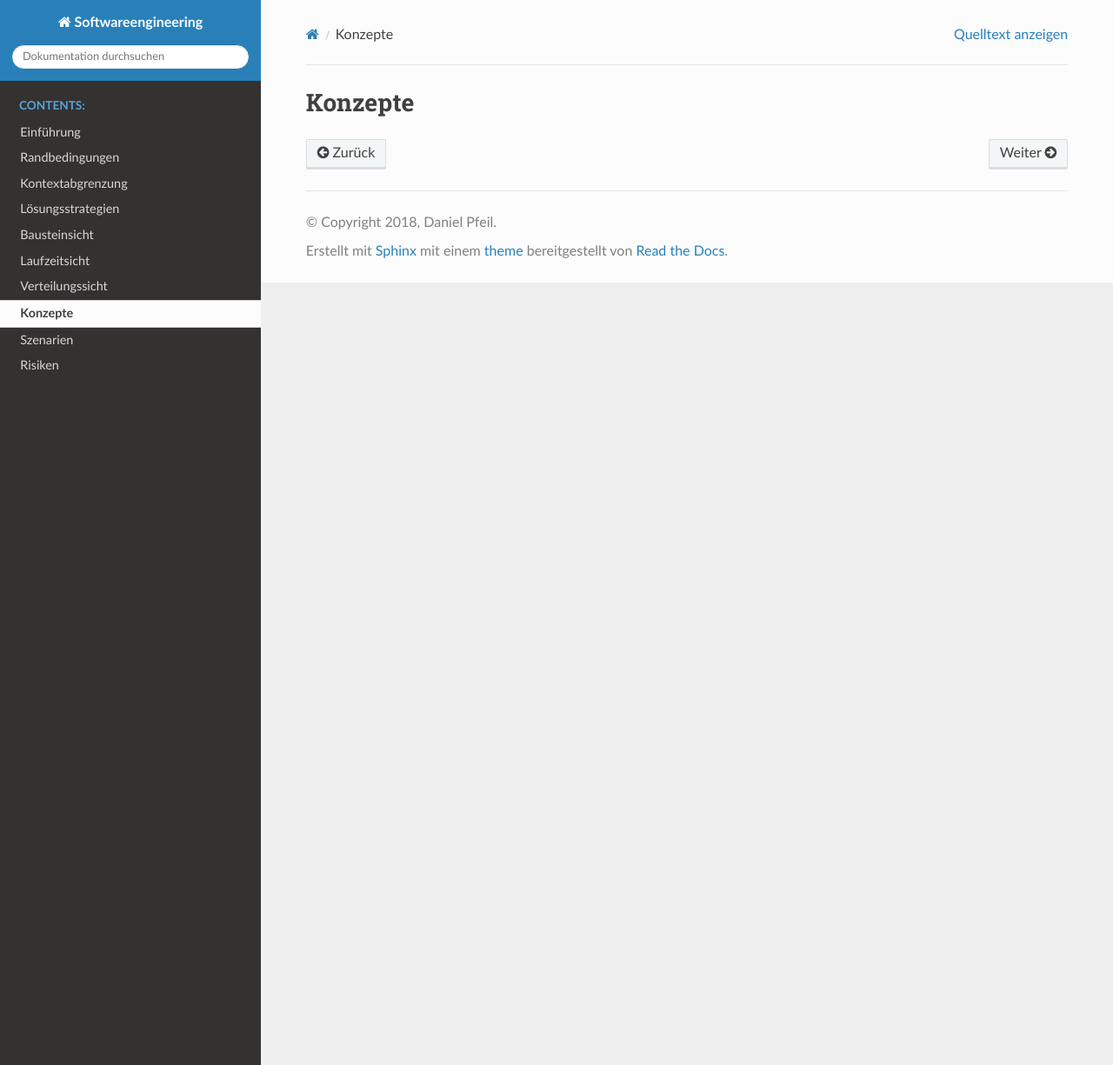
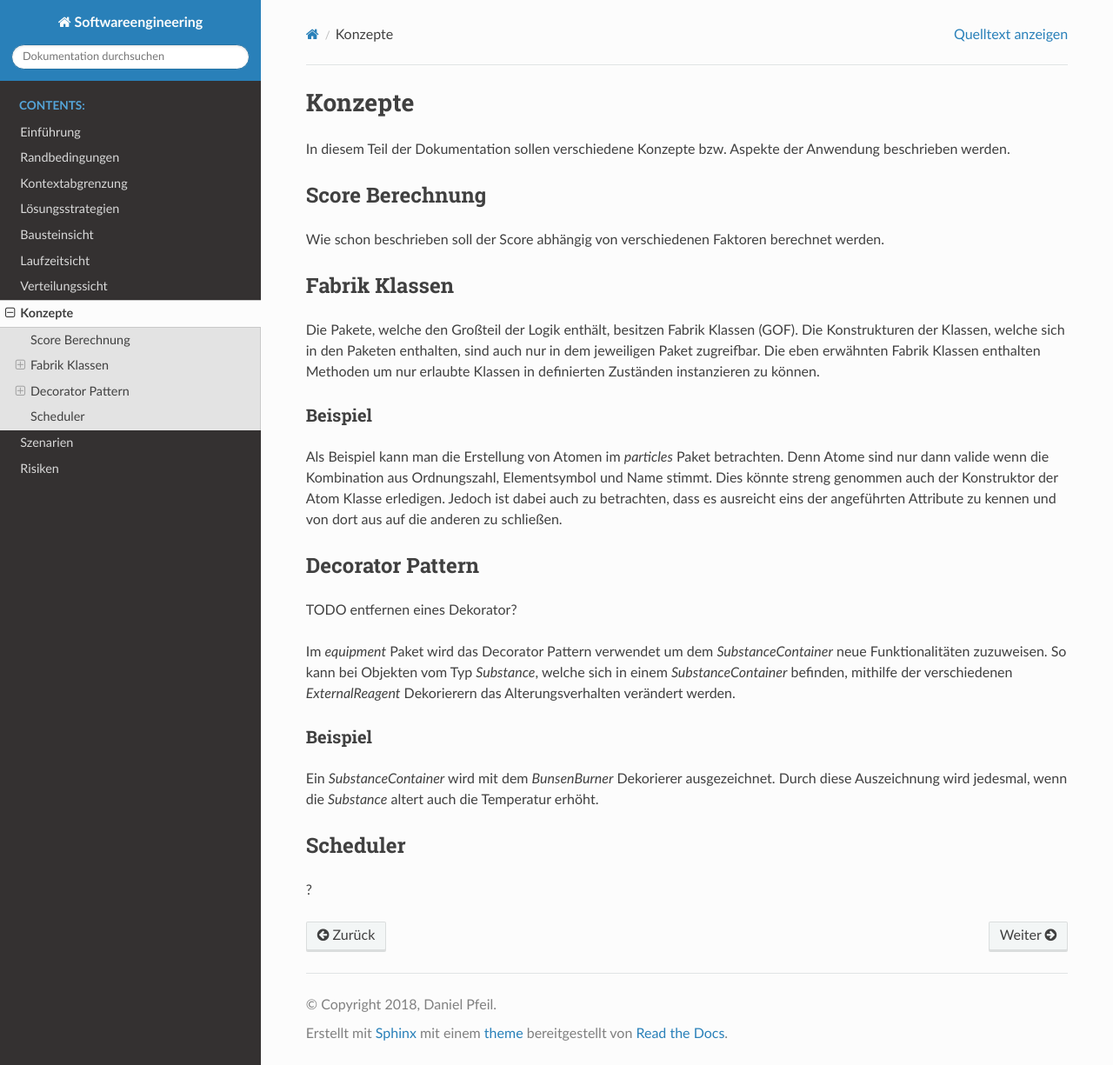
Before and after one commit to pfeilda/softwareengineeringProjekt, a Sphinx documentation site: the page built from Documentation/Design/Konzepte.rst, in a window 1280 px wide and 1225 px high. Shown: the whole window at 87% size. Built offline with Sphinx 7.4.7 and the Read the Docs theme 2.0.0, drawn with Linux system fonts in a browser that asks for light colours; pages that are not in the unit, such as notebooks, are missing from menus.

Commit message:
Actualize Konzepte

```diff
--- a/Documentation/Design/Konzepte.rst
+++ b/Documentation/Design/Konzepte.rst
@@ -1,2 +1,45 @@
 Konzepte
 ========
+
+In diesem Teil der Dokumentation sollen verschiedene Konzepte bzw. Aspekte der Anwendung beschrieben werden.
+
+Score Berechnung
+################
+
+Wie schon beschrieben soll der Score abhängig von verschiedenen Faktoren berechnet werden.
+
+Fabrik Klassen
+##############
+
+Die Pakete, welche den Großteil der Logik enthält, besitzen Fabrik Klassen (GOF). Die Konstrukturen der Klassen, welche
+sich in den Paketen enthalten, sind auch nur in dem jeweiligen Paket zugreifbar. Die eben erwähnten Fabrik Klassen
+enthalten Methoden um nur erlaubte Klassen in definierten Zuständen instanzieren zu können.
+
+Beispiel
+********
+
+Als Beispiel kann man die Erstellung von Atomen im `particles` Paket betrachten. Denn Atome sind nur dann valide wenn
+die Kombination aus Ordnungszahl, Elementsymbol und Name stimmt. Dies könnte streng genommen auch der Konstruktor der
+Atom Klasse erledigen. Jedoch ist dabei auch zu betrachten, dass es ausreicht eins der angeführten Attribute zu kennen
+und von dort aus auf die anderen zu schließen.
+
+
+Decorator Pattern
+#################
+
+TODO entfernen eines Dekorator?
+
+Im `equipment` Paket wird das Decorator Pattern verwendet um dem `SubstanceContainer` neue Funktionalitäten zuzuweisen.
+So kann bei Objekten vom Typ `Substance`, welche sich in einem `SubstanceContainer` befinden, mithilfe der verschiedenen
+`ExternalReagent` Dekorierern das Alterungsverhalten verändert werden.
+
+Beispiel
+********
+
+Ein `SubstanceContainer` wird mit dem `BunsenBurner` Dekorierer ausgezeichnet. Durch diese Auszeichnung wird jedesmal,
+wenn die `Substance` altert auch die Temperatur erhöht.
+
+
+Scheduler
+#########
+?
```
